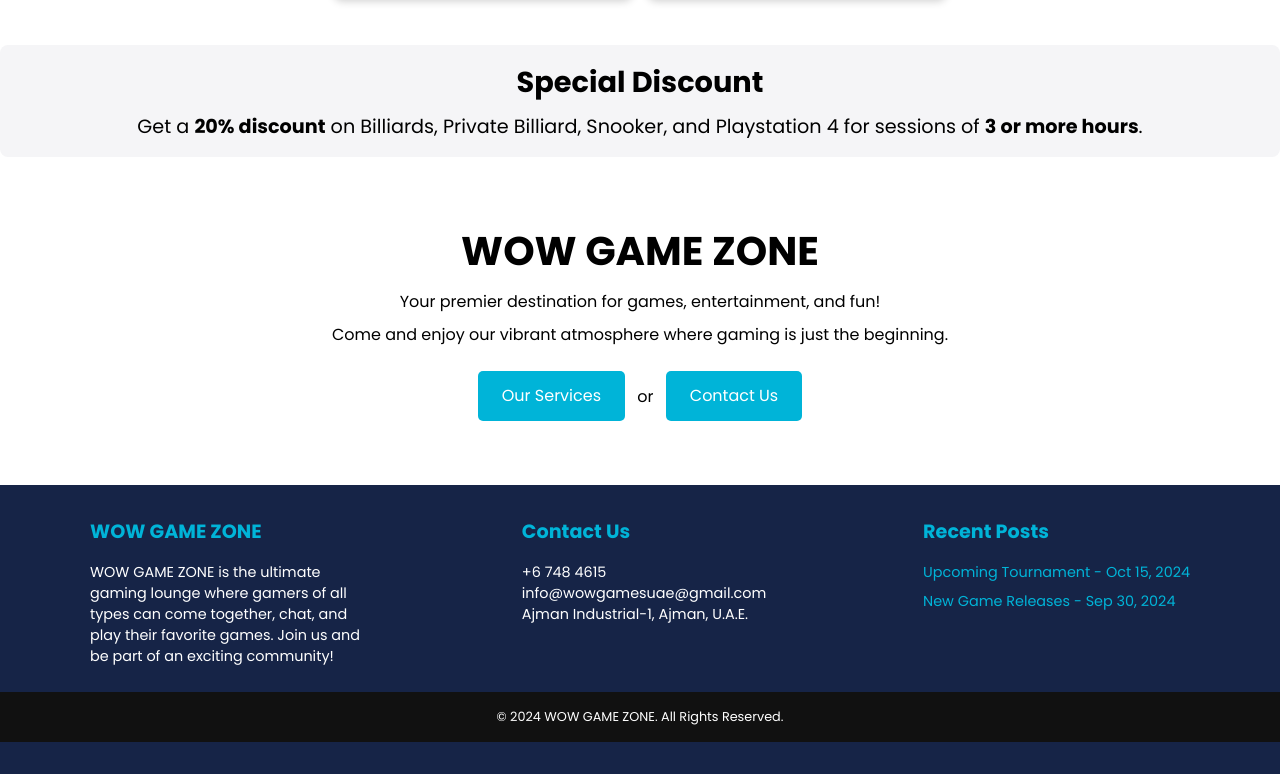
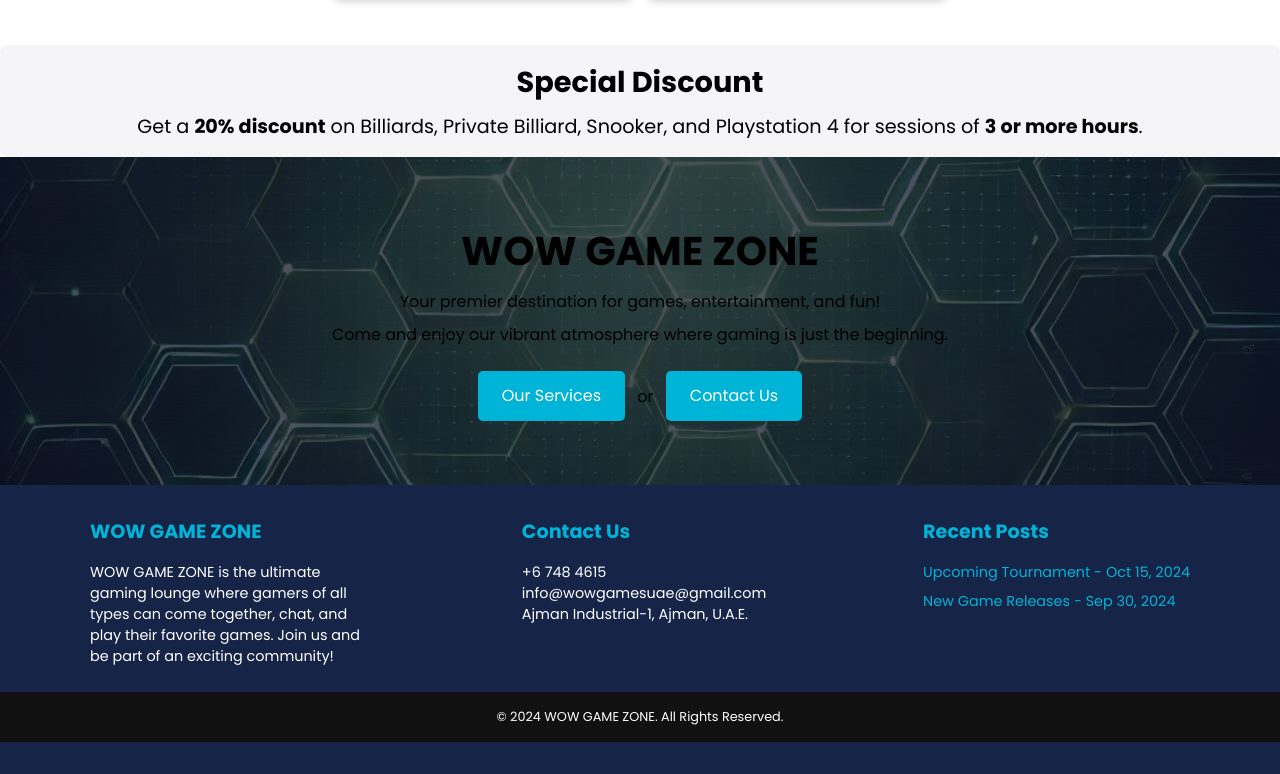
Before and after one commit to fanithi/fanithi, a plain HTML site: page index.html in a window 1280 px wide. Shown: the part 4646-5420 px from the top of the page. Drawn offline with Linux system fonts and the light colour scheme; a script that the page names is missing.

Commit message:
Update style.css

```diff
--- a/style.css
+++ b/style.css
@@ -523,7 +523,7 @@ nav .fa{
 
 /* Hero Section */
 .hero-section {
-    background: url('your-background-image.jpg') no-repeat center center/cover;
+    background: linear-gradient(rgba(4,9,30,0.7),rgba(4,9,30,0.7)), url('design2.webp') no-repeat center center/cover;
     color: black;
     text-align: center;
     padding: 4rem 2rem;
```
